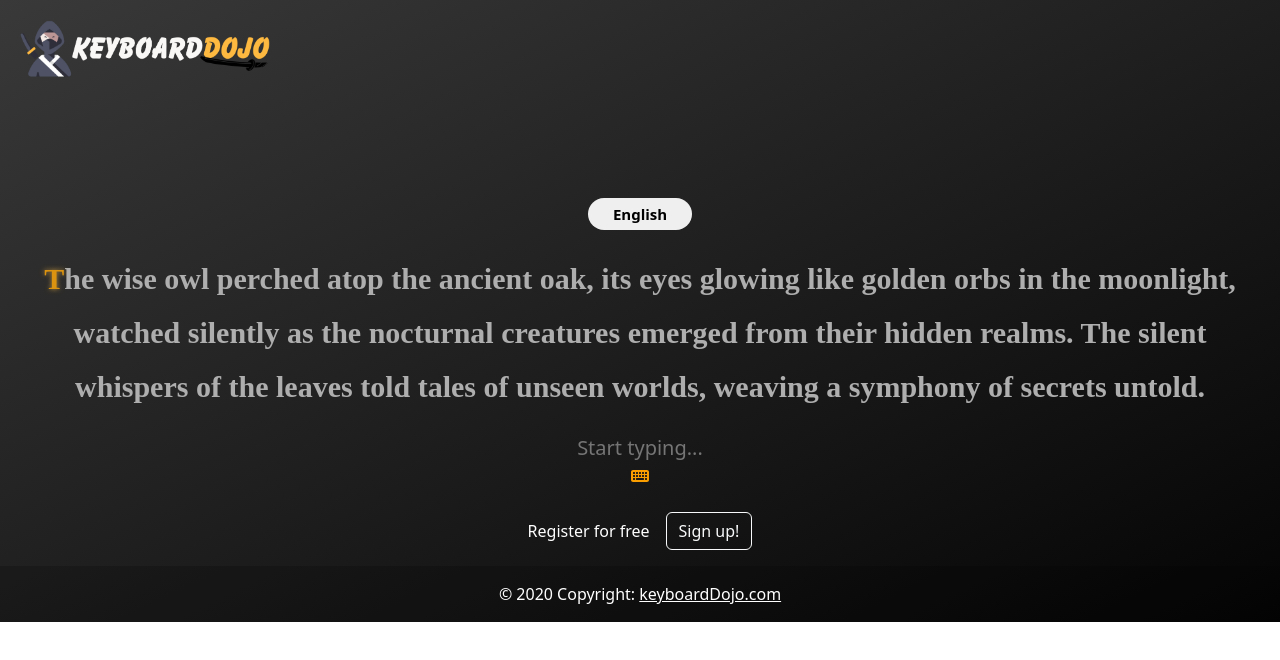
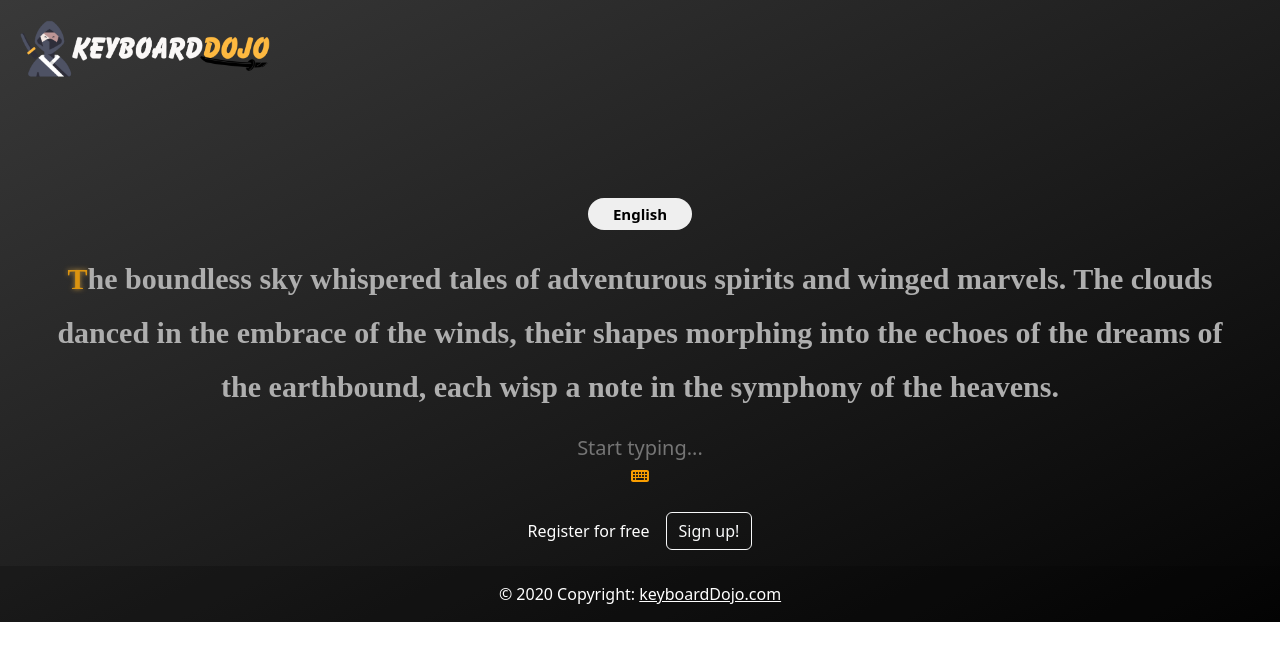
Before and after one commit to suetwong320/KeyboardDojo, a React (Create React App) app: page / in a window 1280 px wide. Shown: the top 660 px of the page. Built offline with nearby package versions, Linux system fonts and the light colour scheme; a web font is replaced by a local one.

Commit message:
Random text bug fixed

```diff
--- a/src/components/Home.jsx
+++ b/src/components/Home.jsx
@@ -51,16 +51,14 @@ function Home() {
     "The eternal dance of the celestial bodies painted the canvas of the cosmos with the hues of time and space. The whispers of the galaxies unfolded in a symphony of light and darkness, each twinkling star a note in the song of the universe.",
   ];
 
-  const rand = Math.floor(Math.random() * text.length);
-
-  const textArr = text[rand].split("");
-
   const [score, setScore] = React.useState(0);
   const [correct, setCorrect] = React.useState(0);
   const [incorrect, setIncorrect] = React.useState(0);
   const [incorrectIndices, setIncorrectIndices] = useState([]);
   const [index, setIndex] = React.useState(0);
   const [placeholder, setPlaceholder] = React.useState("Start typing...");
+
+  const [randText, setRandText] = React.useState([]);
 
   const [gameover, setGameover] = React.useState(false);
 
@@ -70,7 +68,10 @@ function Home() {
 
   useEffect(() => {
     inputRef.current.focus();
-  }, [index, correct, incorrect]);
+
+    const rand = Math.floor(Math.random() * text.length);
+    setRandText(text[rand].split(""));
+  }, []);
 
   useEffect(() => {
     const handleBlur = () => {
@@ -87,7 +88,7 @@ function Home() {
 
   const handleInput = (e) => {
     setPlaceholder("");
-    if (index + 1 <= textArr.length - 1) {
+    if (index + 1 <= randText.length - 1) {
       setGameover(false);
       setShowPopup(false);
     } else {
@@ -96,11 +97,11 @@ function Home() {
     }
 
     if (gameover === false) {
-      if (e.target.value === textArr[index]) {
+      if (e.target.value === randText[index]) {
         // setScore(score + 1);
         setCorrect(correct + 1);
         setIndex(index + 1);
-        console.log(textArr[index]);
+        console.log(randText[index]);
       } else {
         // setScore(score - 1);
         setIncorrect(incorrect + 1);
@@ -132,7 +133,7 @@ function Home() {
           // score={score}
           correct={correct}
           incorrect={incorrect}
-          accuracy={formatAsPercentage((correct / textArr.length) * 100)}
+          accuracy={formatAsPercentage((correct / randText.length) * 100)}
         />
       )}
 
@@ -140,7 +141,7 @@ function Home() {
         <button className="language-btn">English</button>
       </div>
       <div className="text-area">
-        {textArr.map((letter, i) => {
+        {randText.map((letter, i) => {
           let className = "letter";
           if (i < index) {
             className += incorrectIndices.includes(i)
```
